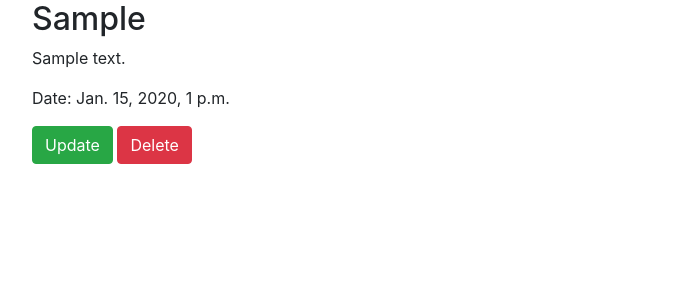
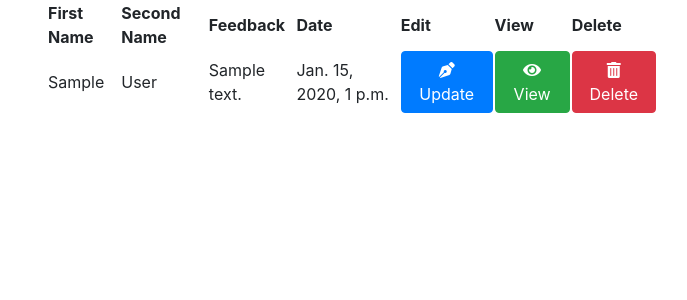
Before and after one commit to ngetichnicholas/Meds, a Django app: page /feedback in a window 1280 px wide. Shown: the part 56-356 px from the top of the page, without its empty margins (288-975 px from the left). Run offline with Django 3.2, Linux system fonts and the light colour scheme; tables that the repository leaves empty hold one stand-in row (values such as "Sample post"); some libraries are stand-ins or nearby versions.

Commit message:
Update feedback template

```diff
--- a/clinic_app/templates/feedback.html
+++ b/clinic_app/templates/feedback.html
@@ -5,21 +5,30 @@
   <div class="row">
     <div class="col-md-3"></div>
     <div class="col-md-6">
-      <div class="row">
+      <table>
+        <tr>
+          <th>First Name</th>
+          <th>Second Name</th>
+          <th>Feedback</th>
+          <th>Date</th>
+          <th>Edit</th>
+          <th>View</th>
+          <th>Delete</th>
+        </tr>
         {% if feedbacks %}
         {% for feedback in feedbacks %}
-        <div class="">
-          <h2> {{feedback.patient.first_name}} {{feedback.patient.second_name}}</h2>
-          <p>{{feedback.feedback_message}}</p>
-          <p>Date: {{feedback.feedback_date}}</p>
-          <div class="">
-            <a href="{% url 'update_feedback' feedback.id %}" class="btn btn-success">Update</a>
-            <a href="{% url 'delete_feedback' feedback.id %}" class="btn  btn-danger">Delete</a>
-          </div>
-        </div>
+        <tr>
+          <td>{{feedback.patient.first_name}}</td>
+          <td>{{feedback.patient.last_name}}</td>
+          <td>{{feedback.feedback_message}}</td>
+          <td>{{feedback.feedback_date}}</td>
+          <td><a href="{% url 'update_feedback' feedback.id %}" class="btn btn-primary"><i class="fas fa-pen-nib"></i> Update</a></td>
+          <td><a href="{% url 'update_feedback' feedback.id %}" class="btn btn-success"><i class="fas fa-eye"></i> View</a></td>
+          <td><a href="{% url 'delete_feedback' feedback.id %}" class="btn  btn-danger"><i class="fas fa-trash-alt"></i> Delete</a></td>
+        </tr>
         {% endfor %}
         {% endif %}
-      </div>
+      </table>
     </div>
     <div class="col-md-3"></div>
   </div>
```
